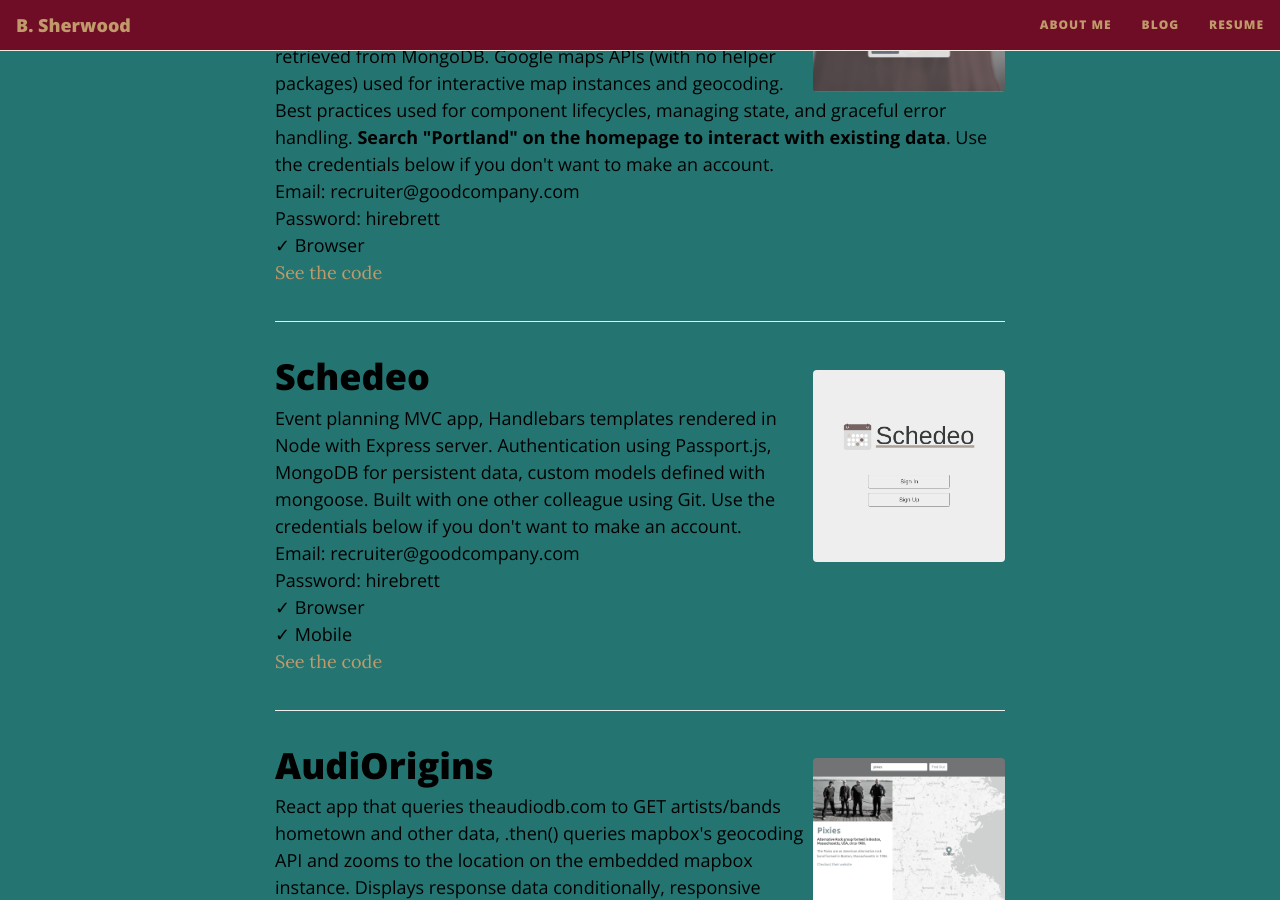
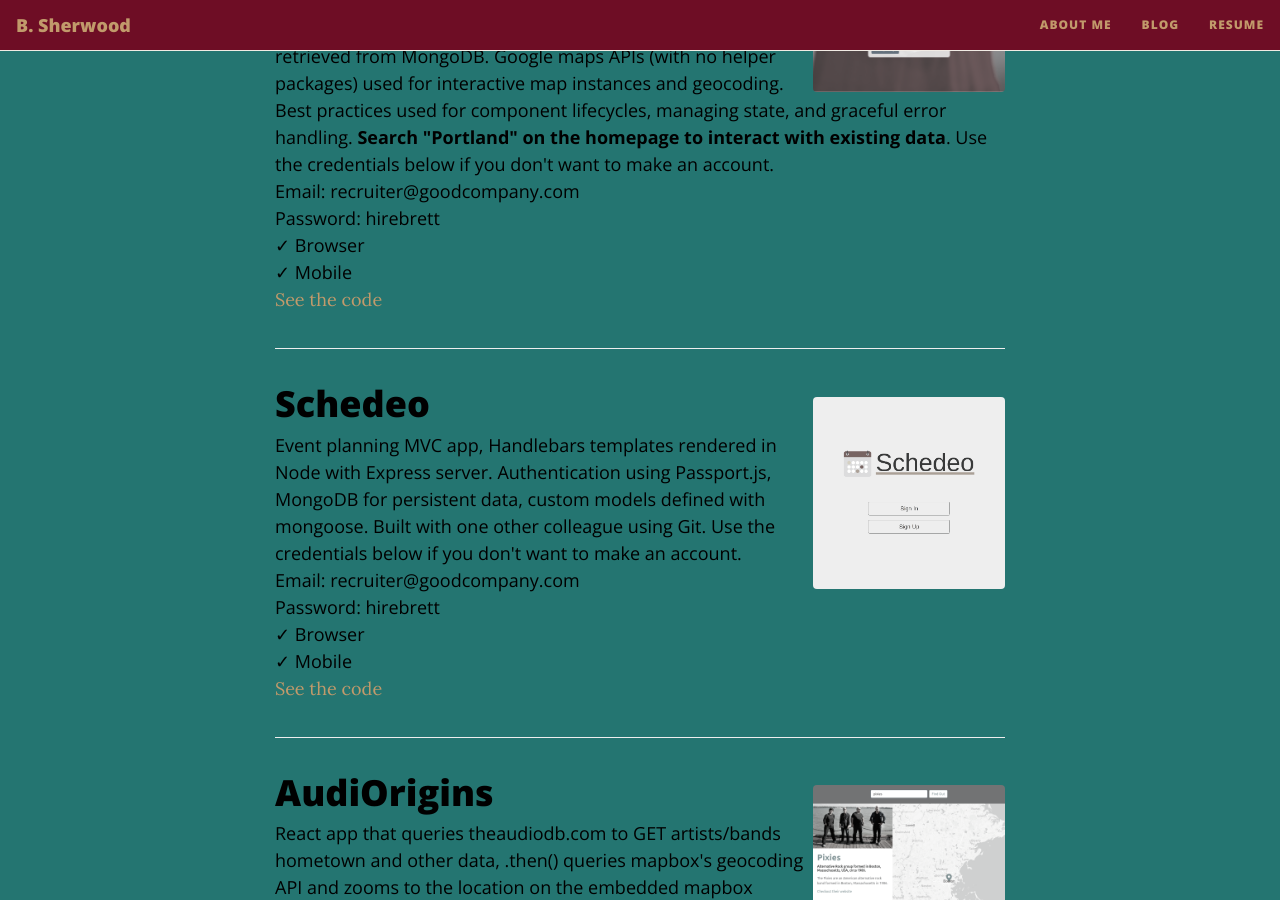
Before and after one commit to clockmakerbrett/clockmakerbrett.github.io, a Jekyll site: the page built from index.html, in a window 1280 px wide and 900 px high, scrolled down 677 px. Built offline with Jekyll 4.4.1, drawn with Linux system fonts in a browser that asks for light colours; nearby versions of some CDN libraries; the list of posts is cut into pages by our own code.

Commit message:
mobile check

```diff
--- a/aboutme.html
+++ b/aboutme.html
@@ -13,7 +13,7 @@ js: /assets/js/aboutme.js
   <li>I'm excited to learn and help your team however I can.</li>
   <li>
     <span id="span-to-hide">Lastly, <a id="click-here" href="#">click here</a> to <i>not</i> beat around the bush</span>
-    <span id="span-to-show" class="hideme"><strong>You can pay me less than an experienced developer</strong></span>
+    <span id="span-to-show" class="hideme"><strong>You can pay me less than a senior developer</strong></span>
   </li>
 </ul>
 
--- a/index.html
+++ b/index.html
@@ -36,7 +36,7 @@
         map instances and geocoding. Best practices used for component lifecycles, managing state, and graceful error
         handling. <b>Search "Portland" on the homepage to interact with existing data</b>. Use the credentials below if
         you don't want to make an account.<br />Email: recruiter@goodcompany.com <br />Password: hirebrett <br />&check;
-        Browser
+        Browser <br />&check; Mobile
       </div>
       <a class="repo-link" href="https://github.com/clockmakerbrett/borrowly" target="_blank">See the code</a>
     </div>
```
